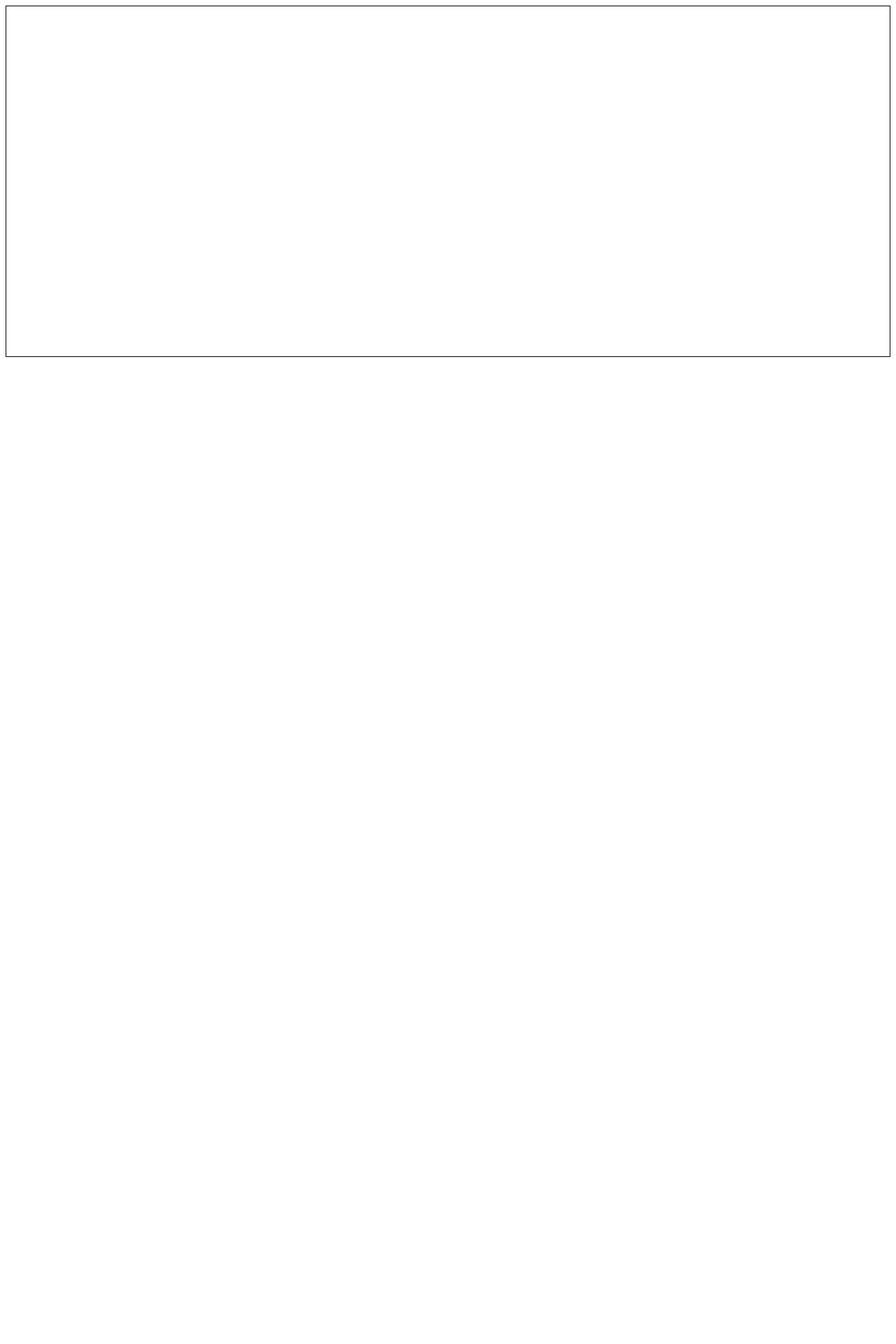
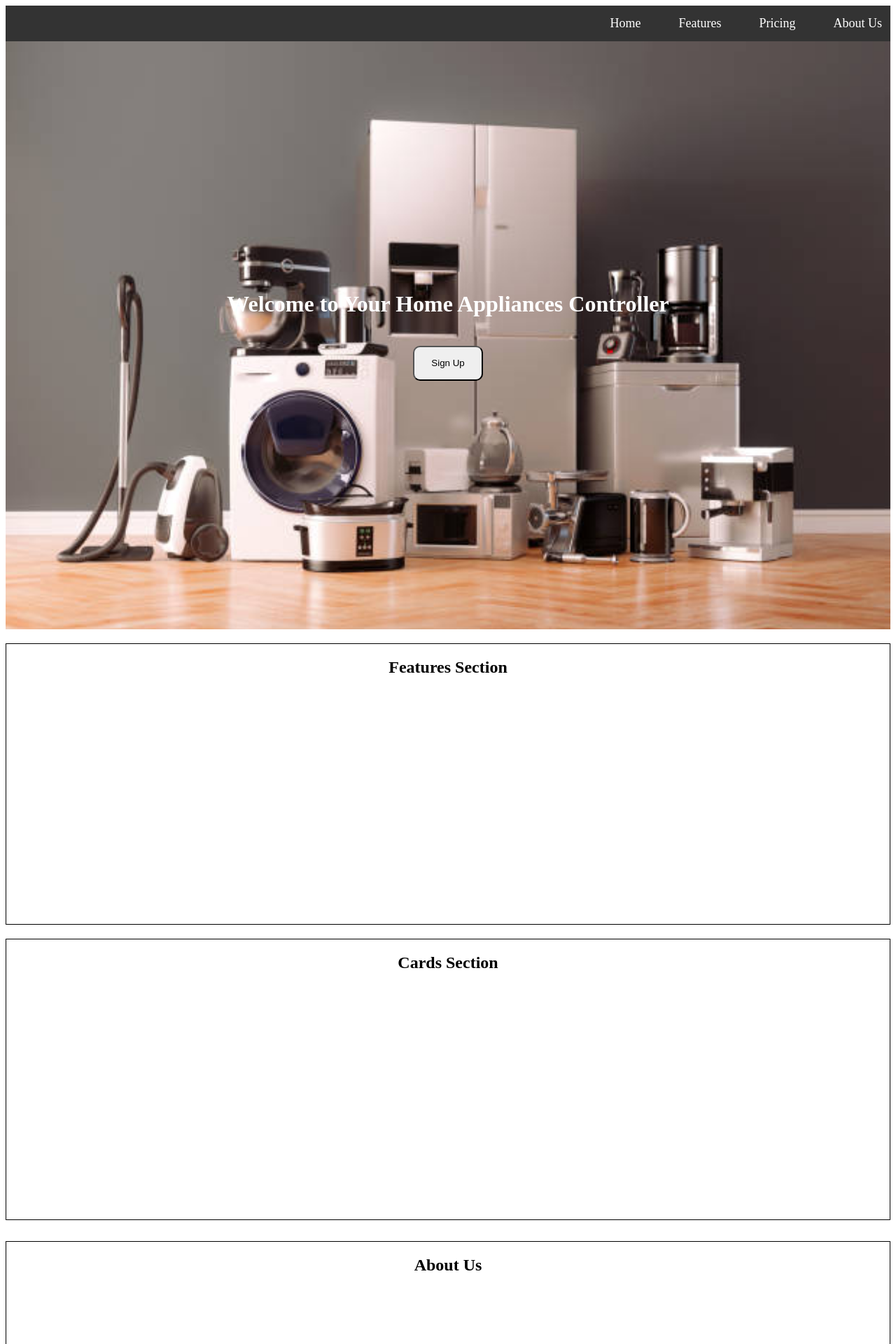
Before and after one commit to Kotresh162/Home_appliences, a React (Vite) app: page / in a window 1280 px wide. Shown: the top 1920 px of the page at 70% size. Before the commit the page ends 800 px from the top, so only its background shows below. Built offline with nearby package versions, Linux system fonts and the light colour scheme.

Commit message:
homepage

```diff
--- a/src/components/home/home_page.jsx
+++ b/src/components/home/home_page.jsx
@@ -1,9 +1,45 @@
 import React from "react";
-import style from "./home_page.module.css"
-function homepage(){
-    return (<>
-    <div className={style["hero-section"]}></div>
-    </>)
+import style from "./home_page.module.css";
+
+function Homepage() {
+    return (
+        <>
+            {/* Header Section */}
+            <header className={style["header"]}>
+                <nav className={style["nav"]}>
+                    <ul>
+                        <li><a href="#home">Home</a></li>
+                        <li><a href="#features">Features</a></li>
+                        <li><a href="#pricing">Pricing</a></li>
+                        <li><a href="#about">About Us</a></li>
+                    </ul>
+                </nav>
+            </header>
+
+            {/* Hero Section */}
+            <div className={style["hero-section"]} id="home">
+                <div className={style["hero-text"]}>
+                    <h1>Welcome to Your Home Appliances Controller</h1>
+                </div>
+                <button>Sign Up</button>
+            </div>
+
+            {/* Features Section */}
+            <div className={style["Feature"]} id="features">
+                <h2>Features Section</h2>
+            </div>
+
+            {/* Cards Section */}
+            <div className={style["cards"]} id="pricing">
+                <h2>Cards Section</h2>
+            </div>
+
+            {/* Footer Section */}
+            <footer className={style["footer"]} id="about">
+                <h2>About Us</h2>
+            </footer>
+        </>
+    );
 }
 
-export default homepage;
+export default Homepage;
--- a/src/components/home/home_page.module.css
+++ b/src/components/home/home_page.module.css
@@ -1,5 +1,79 @@
-.hero-section{
-    height: 500px;
+.header {
+    background-color: #333;
+    padding: 15px 0;
+    text-align: center;
+}
+
+.nav ul {
+    list-style: none;
+    padding: 0;
+    margin: 0;
+    display: flex;
+    justify-content: right;
+    gap: 30px;
+}
+
+.nav ul li {
+    display: inline;
+}
+
+.nav ul li a {
+    text-decoration: none;
+    color: white;
+    font-size: 18px;
+    padding: 8px 12px;
+    transition: 0.3s;
+}
+
+.nav ul li a:hover {
+    background-color: #555;
+    border-radius: 5px;
+}
+
+.hero-section {
+    background-image: url("../../assets/homeappliences.jpg");
+    background-size: cover;
+    background-position: center;
+    background-repeat: no-repeat;
+    height: 100vh;
+    color: white;
+    font-weight: 400;
+    display: flex;
+    flex-direction: column;
+    justify-content: center;
+    align-items: center;
+    text-align: center;
+    padding: 20px;
+    margin-bottom: 20px;
+}
+
+.hero-section button{
+    margin: 20px;
+    height: 50px;
+    width: 100px;
+    border-radius: 10px;
+}
+.Feature{
+    margin-bottom: 20px;
+    height: 400px;
     width: inherit;
     border: 1px solid black;
 }
+.Feature h2{
+    text-align: center;
+}
+.cards{
+    margin-bottom: 30px;
+    height: 400px;
+    border: 1px solid black;
+}
+.cards h2{
+    text-align: center;
+}
+.footer{
+    height: 200px;
+    border: 1px solid black;
+}
+.footer h2{
+    text-align: center;
+}
```
Also changed, not shown: src/assets/homeappliences.jpg (added).
